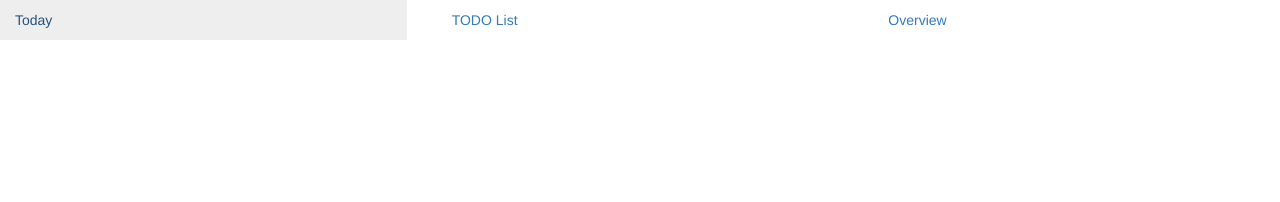
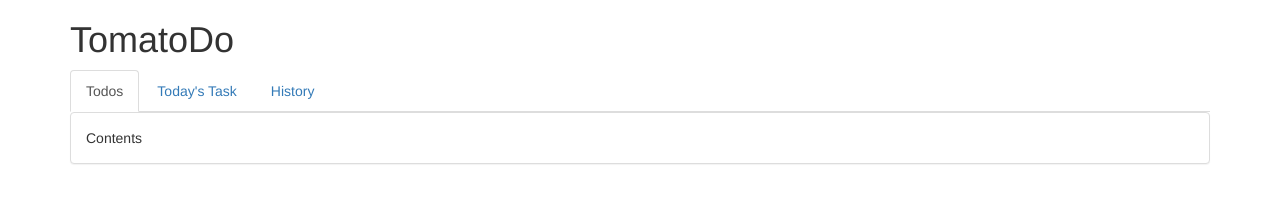
Before and after one commit to yestinchan/tomatodo, a plain HTML site: page index.html in a window 1280 px wide. Drawn offline with nearby package versions, Linux system fonts and the light colour scheme.

Commit message:
update the frame of index.html

```diff
--- a/index.html
+++ b/index.html
@@ -10,18 +10,30 @@
         <link rel="stylesheet" type="text/css" href="static/css/tomatodo.css">
     </head>
     <body>
-        <div class="app">
-            <ul class="row nav nav-tab t-nav">
-                <li class="col-md-4">
-                    <a href="#">Today</a>
-                </li>
-                <li class="col-md-4">
-                    <a href="#">TODO List</a>
-                </li>
-                <li class="col-md-4">
-                    <a href="#">Overview</a>
-                </li>
-            </ul>
+        <div class="container">
+            <header>
+                <h1>TomatoDo</h1>
+                <nav>
+                    <ul class="nav nav-tabs">
+                        <li class="active">
+                            <a href="#">Todos</a>
+                        </li>
+                        <li>
+                            <a href="#">Today's Task</a>
+                        </li>
+                        <li>
+                            <a href="#">History</a>
+                        </li>
+                    </ul>
+                </nav>
+            </header>
+            <div class="main">
+                <div class="panel panel-default">
+                    <div class="panel-body">
+                        Contents
+                    </div>
+                </div>
+            </div>
         </div>
     </body>
 </html>
```
